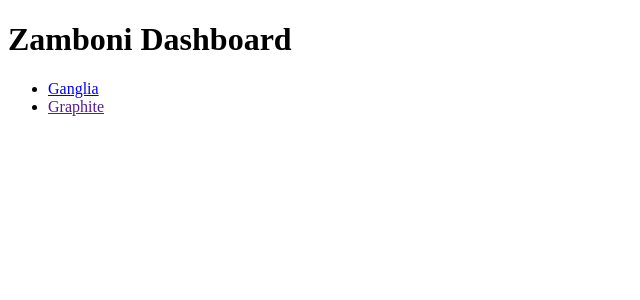
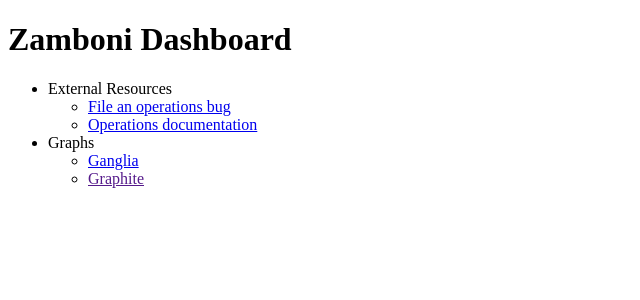
Before and after one commit to mozilla/zamboni-dashboard, a Flask app: page / in a window 1280 px wide. Shown: the top 300 px of the page, without its empty margins (0-640 px from the left). Run offline with Flask 2, Linux system fonts and the light colour scheme; parts of the project's set-up code (start-up, migrations or seed data) failed here and were passed over.

Commit message:
Add links to external resources.

```diff
--- a/zamboni_dashboard/templates/index.html
+++ b/zamboni_dashboard/templates/index.html
@@ -2,7 +2,16 @@
 {% block content %}
     <h1>Zamboni Dashboard</h1>
     <ul id="menu">
-        <li><a href="{{ url_for('ganglia') }}">Ganglia</a></li>
-        <li><a href="{{ config['GRAPHITE_URL'] }}">Graphite</a></li>
+        <li>External Resources
+            <ul>
+                <li><a href="https://bit.ly/amo_ops_bug">File an operations bug</a></li>
+                <li><a href="https://mana.mozilla.org/wiki/display/websites/addons.mozilla.org">Operations documentation</a></li>
+            </ul>
+        <li>Graphs
+            <ul>
+                <li><a href="{{ url_for('ganglia') }}">Ganglia</a></li>
+                <li><a href="{{ config['GRAPHITE_URL'] }}">Graphite</a></li>
+            </ul>
+        </li>
     </ul>
 {% endblock %}
```
